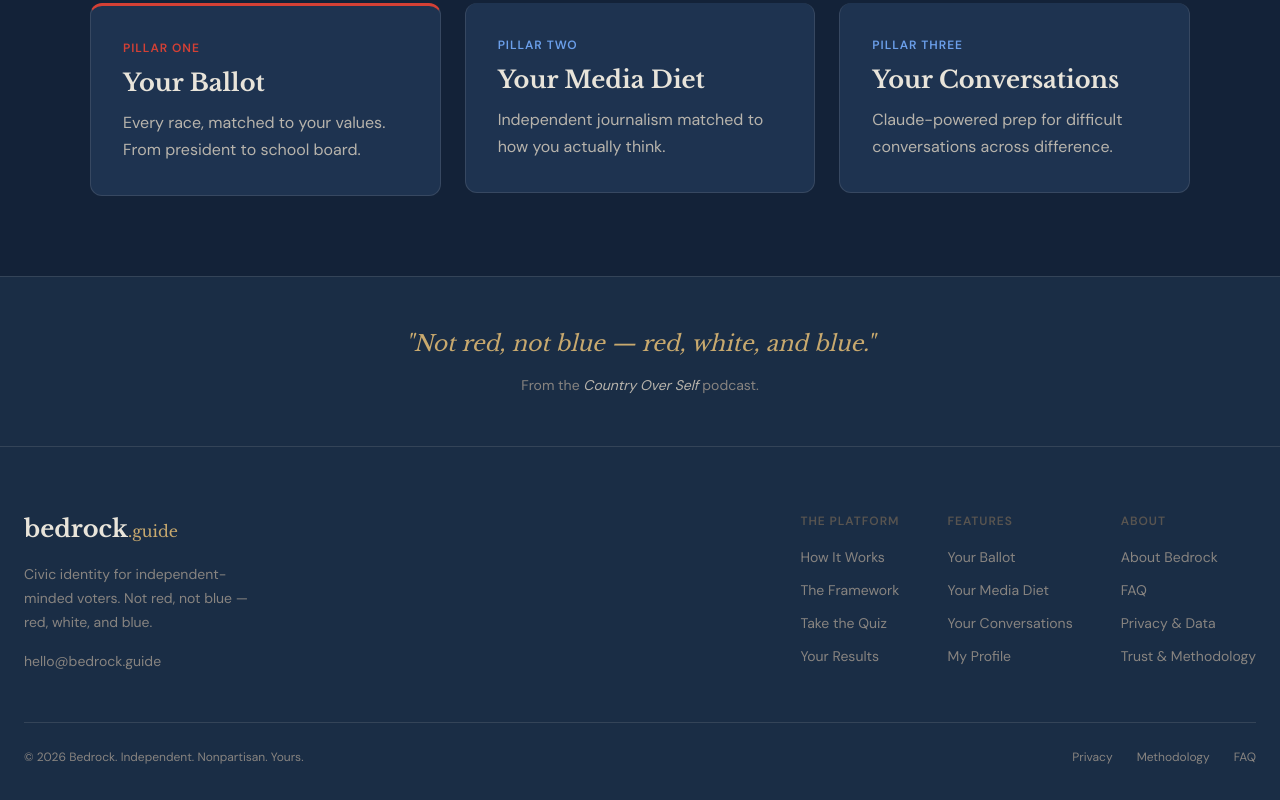
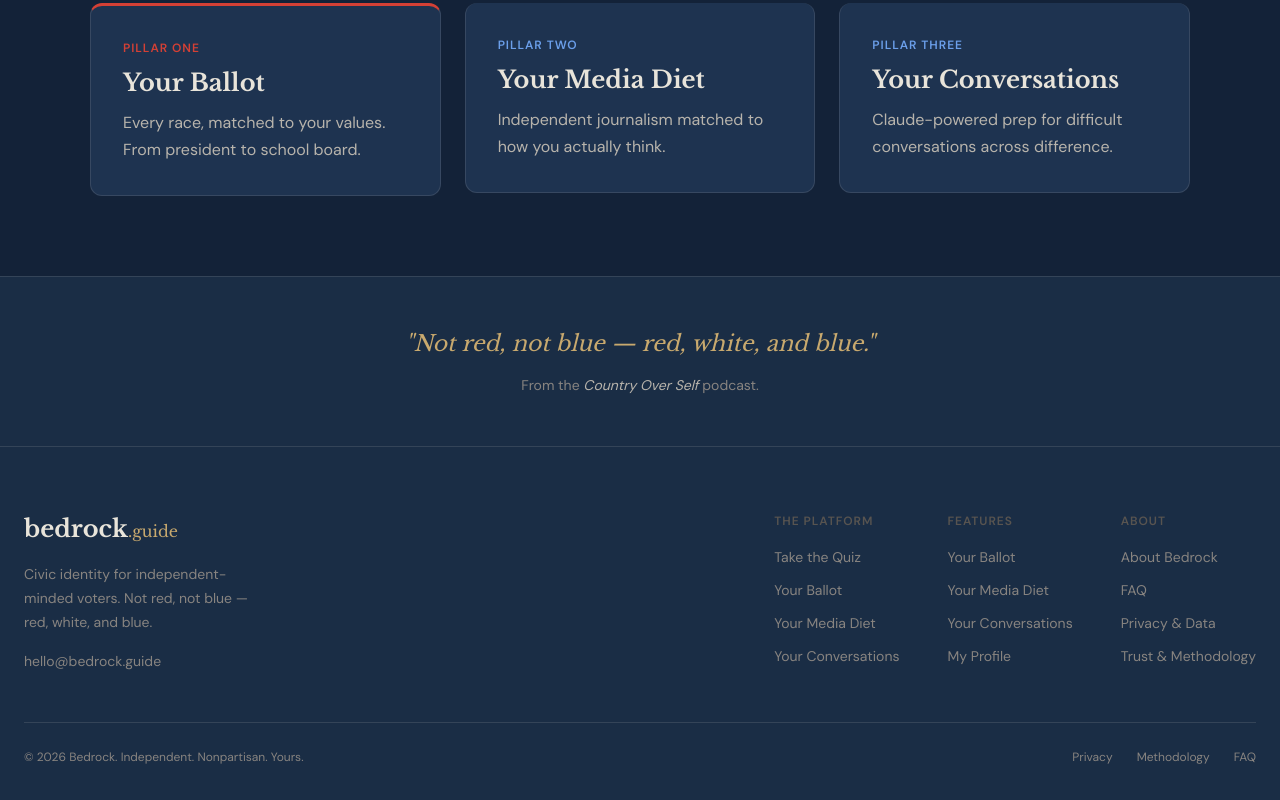
Before and after one commit to mattb2518/bedrock, a Next.js app: page / in a window 1280 px wide. Shown: the part 996-1796 px from the top of the page. Built offline with nearby package versions, Linux system fonts and the light colour scheme; no server answers.

Commit message:
Move Trust & Methodology under About dropdown; clean up footer Platform column

```diff
--- a/src/components/layout/Footer.tsx
+++ b/src/components/layout/Footer.tsx
@@ -4,10 +4,10 @@ const columns = [
   {
     heading: "The Platform",
     links: [
-      { label: "How It Works", href: "/how-it-works" },
-      { label: "The Framework", href: "/methodology" },
       { label: "Take the Quiz", href: "/quiz" },
-      { label: "Your Results", href: "/results" },
+      { label: "Your Ballot", href: "/ballot" },
+      { label: "Your Media Diet", href: "/media" },
+      { label: "Your Conversations", href: "/conversations" },
     ],
   },
   {
--- a/src/components/layout/Nav.tsx
+++ b/src/components/layout/Nav.tsx
@@ -7,7 +7,6 @@ import { createClient } from "@/lib/supabase/client";
 import type { User } from "@supabase/supabase-js";
 
 const topNavLinks = [
-  { label: "The Framework", href: "/methodology" },
   { label: "Your Ballot", href: "/ballot" },
   { label: "Your Media", href: "/media" },
   { label: "Your Conversations", href: "/conversations" },
@@ -16,6 +15,7 @@ const topNavLinks = [
 const aboutLinks = [
   { label: "About Bedrock", href: "/about" },
   { label: "How It Works", href: "/how-it-works" },
+  { label: "Trust & Methodology", href: "/methodology" },
   { label: "FAQ", href: "/faq" },
   { label: "Privacy & Data", href: "/privacy" },
 ];
```
